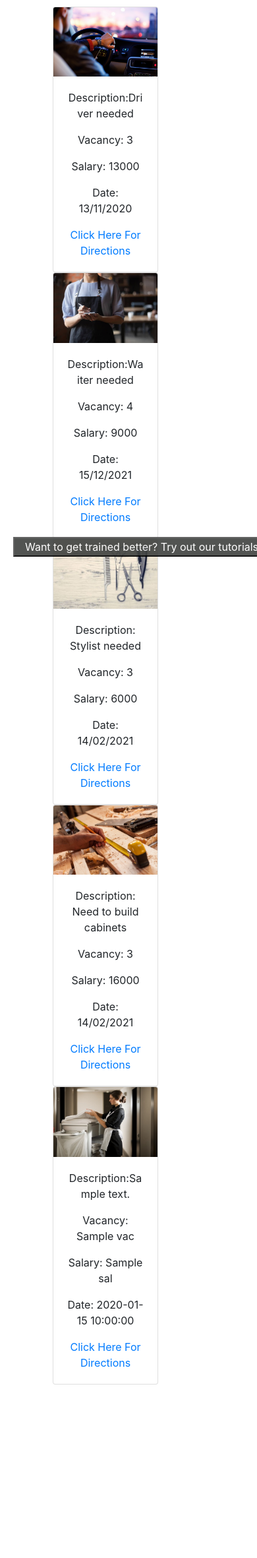
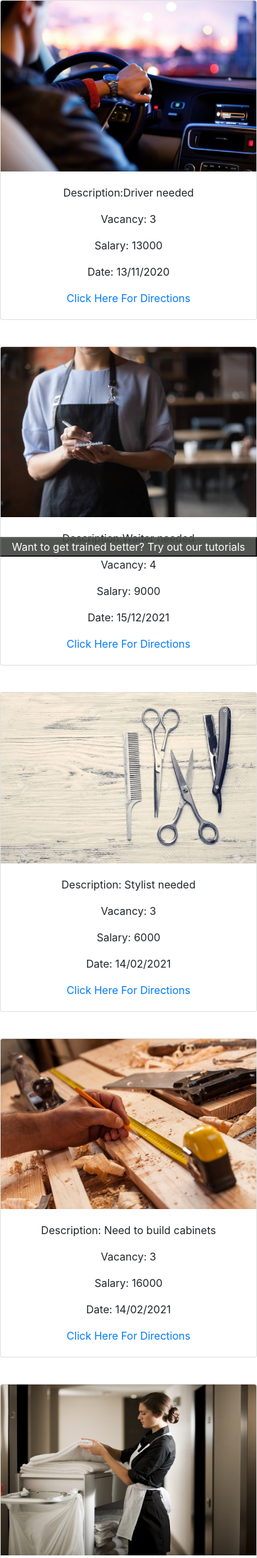
Before and after one commit to nishchaljs/JobsForUnorganised, a Flask app: template templates/alljob.html in a window 390 px wide. Shown: the top 2362 px of the page at 66% size. Before the commit the page ends 2099 px from the top, so only its background shows below. Run offline with Flask 2, Linux system fonts and the light colour scheme; the template is opened without the code that fills it: most values are stand-ins (such as "Sample title", 1, 10 or a date in 2020); parts of the project's set-up code (start-up, migrations or seed data) failed here and were passed over; some libraries are stand-ins or nearby versions.

Commit message:
Add files via upload

```diff
--- a/templates/alljob.html
+++ b/templates/alljob.html
@@ -19,42 +19,59 @@
   opacity: 0.9;
   position: absolute;
   bottom:0;
-  left:20px;
 
 
 }
-            body {
+/*            body {
 
               margin-bottom: 10px;
               margin-right: 150px;
               margin-left: 80px;
               margin-top:10px;
-            }
-            @media screen and (max-width:768px) {
+            }*/
+
+@media screen and (max-width:768px) {
 img {
-    width:100%;
+
 }
-.container {
-    max-width:100%;
-    width: 100%;
+
+.col-lg-3{
+    width:50%;
+    float:left;
+    margin-bottom: 40px;
 }
-.col-md-3{
+}
+
+@media screen and (max-width:768px) {
+img {
+
+}
+
+.col-md-6{
+    width:50%;
+    float:left;
+    margin-bottom: 40px;
+}
+}
+
+.col-md-12{
     width:100%;
     float:left;
-    margin:0;
+    margin-bottom: 40px;
 }
-}
+
+
+
 #footer {
-   position:absolute;
    bottom:0;
    width:100%;
    height:20px;
-   left:50%;  /* Height of the footer */
+     /* Height of the footer */
 }
-                </style>
-        </head>
 
-      <body>
+
+</style>
+
         <div id="google_translate_element"></div>
 
         <script type="text/javascript">
@@ -63,8 +80,15 @@ img {
         }
         </script>
         <script type="text/javascript" src="//translate.google.com/translate_a/element.js?cb=googleTranslateElementInit"></script>
-        <div class="row">
-          <div class="col-md-3">
+
+        </head>
+
+
+
+      <body>
+
+     <div class="row">
+          <div class="col-lg-3 col-md-12">
             <div class="card card-inverse card-primary text-center">
                 <img src="../static/driver.jpg" class="card-img-top" alt="placeholder 960">
                 <div class="card-body">
@@ -77,7 +101,7 @@ img {
                 </div>
             </div></div>
 
-            <div class="col-md-3">
+            <div class="col-lg-3 col-md-12">
               <div class="card card-inverse card-primary text-center">
                   <img src="../static/waiter.jpg" class="card-img-top" alt="placeholder 960">
                   <div class="card-body">
@@ -90,7 +114,7 @@ img {
                   </div>
               </div></div>
 
-              <div class="col-md-3">
+              <div class="col-lg-3 col-md-12">
                 <div class="card card-inverse card-primary text-center">
                     <img src="../static/barber2.jpeg" class="card-img-top" alt="placeholder 960">
                     <div class="card-body">
@@ -103,7 +127,7 @@ img {
                     </div>
                 </div></div>
 
-                <div class="col-md-3">
+                <div class="col-lg-3 col-md-12">
                   <div class="card card-inverse card-primary text-center">
                       <img src="../static/carpenter.jpg" class="card-img-top" alt="placeholder 960">
                       <div class="card-body">
@@ -116,7 +140,7 @@ img {
                       </div>
                   </div></div>
             {% for task_id in tasks %}
-            <div class="col-md-3">
+            <div class="col-lg-3 col-md-12">
                 <div class="card card-inverse card-primary text-center">
                     <img src="../static/housd.jpg" class="card-img-top" alt="placeholder 960">
                     <div class="card-body">
```
